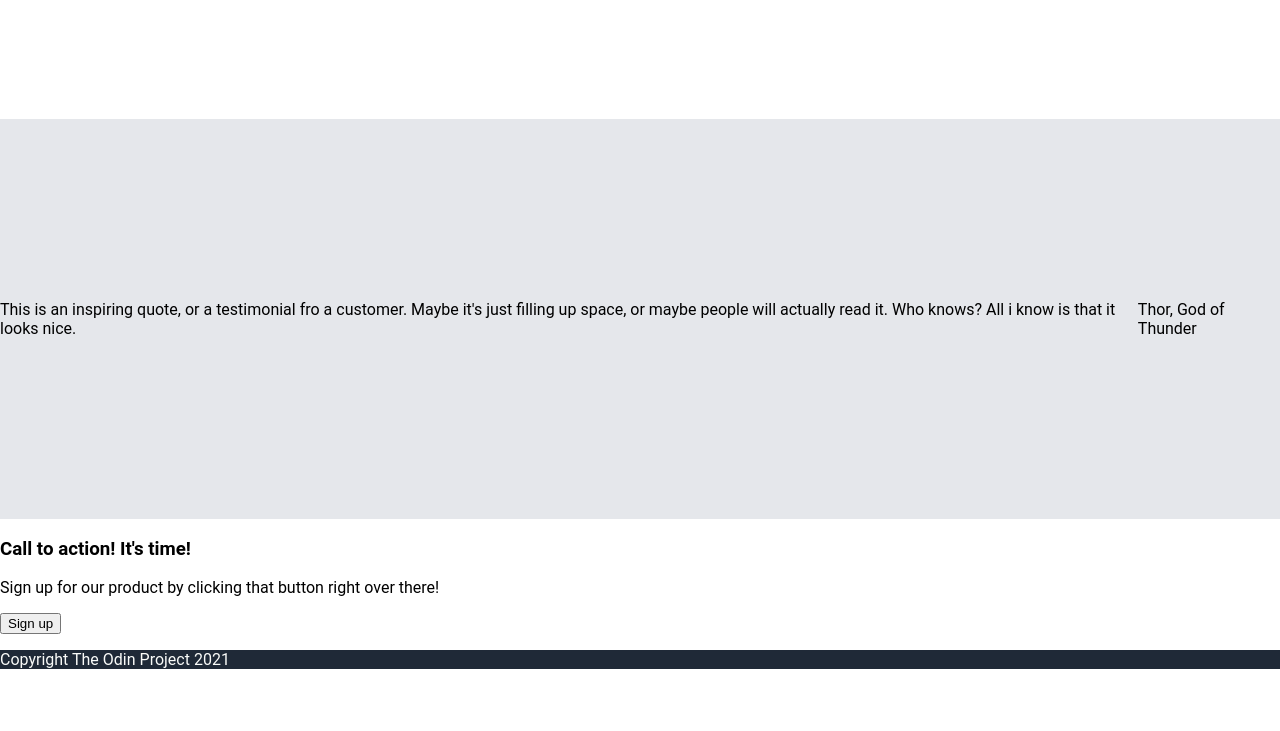
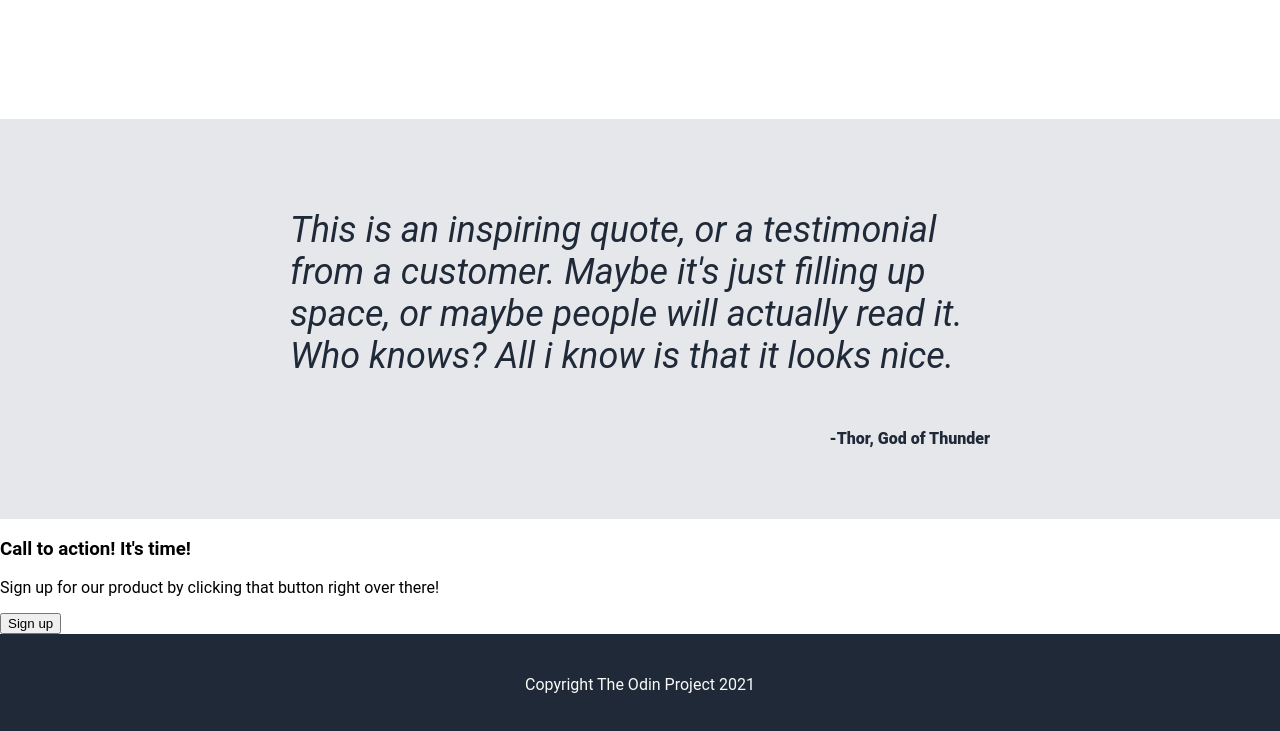
Before and after one commit to FailNotGit/landing_page, a plain HTML site: page index.html in a window 1280 px wide. Shown: the part 701-1432 px from the top of the page. Before the commit the page ends 1386 px from the top, so only its background shows below. Drawn offline with Linux system fonts and the light colour scheme.

Commit message:
completed quote section and footer section

```diff
--- a/index.html
+++ b/index.html
@@ -53,11 +53,11 @@
     </div>
 
     <div class="quote">
-        <p>This is an inspiring quote, or a testimonial fro a customer.
+        <p>This is an inspiring quote, or a testimonial from a customer.
             Maybe it's just filling up space, or maybe people will actually
             read it. Who knows? All i know is that it looks nice.
         </p>
-        <p class="author">Thor, God of Thunder</p>
+        <p class="author">-Thor, God of Thunder</p>
 
     </div>
 
--- a/styles.css
+++ b/styles.css
@@ -99,12 +99,33 @@ a {
     height: 400px;
     background-color: #E5E7EB;
     display: flex;
+    flex-direction: column;
     justify-content: center;
     align-items: center;
+
+}
+
+.quote p {
+    width: 700px;
+    font-size: 36px;
+    font-style: italic;
+    color: #1F2937;
+}
+
+.quote .author {
+    font-style: normal;
+    font-weight: 900;
+    font-size: 16px;
+    text-align: right;
 }
 
 
 footer {
+    height: 100px;
     background: #1F2937;
-    color: #F9FAF8
+    color: #F9FAF8;
+    display: flex;
+    justify-content: center;
+    align-items: center;
+
 }
```
